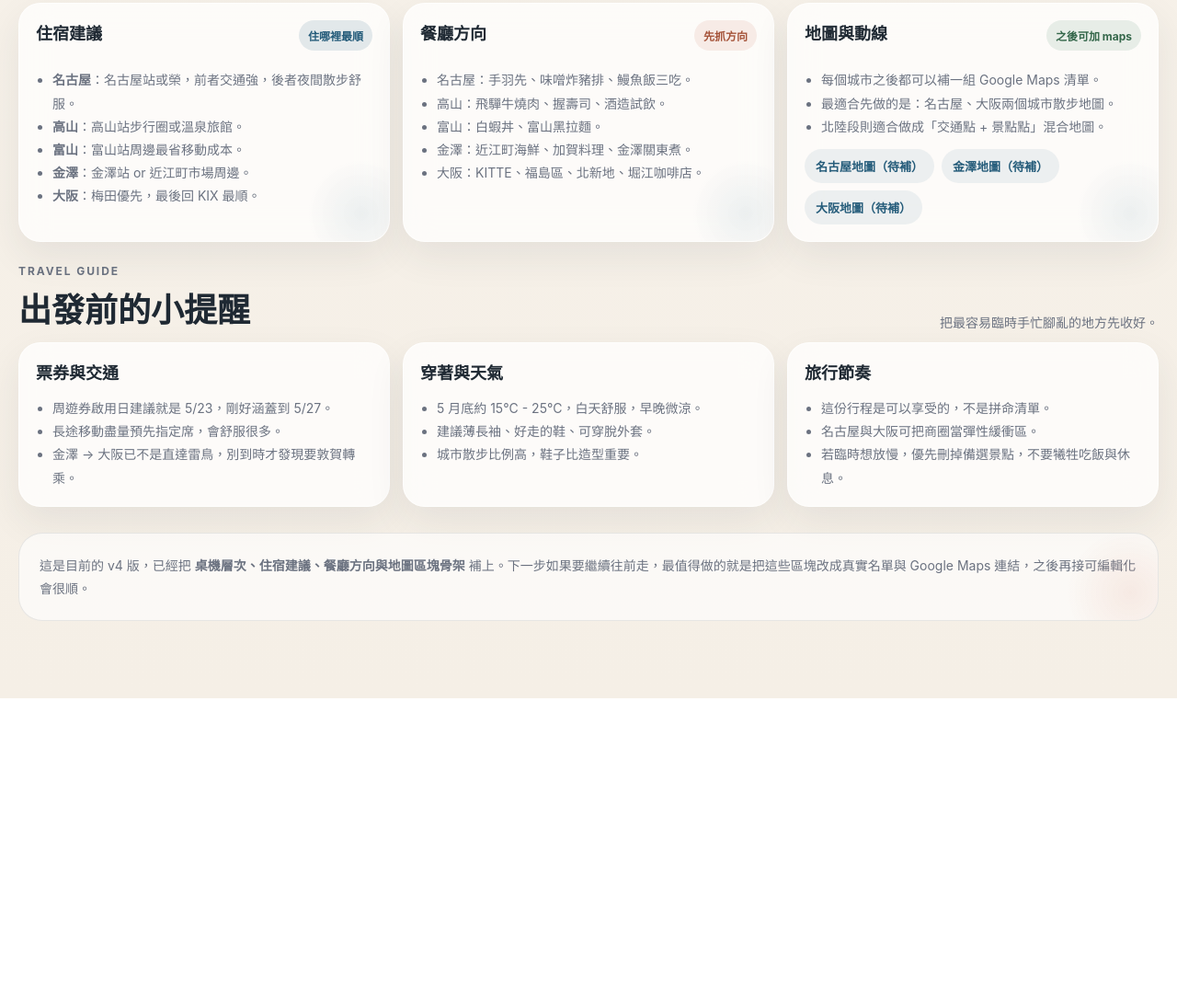
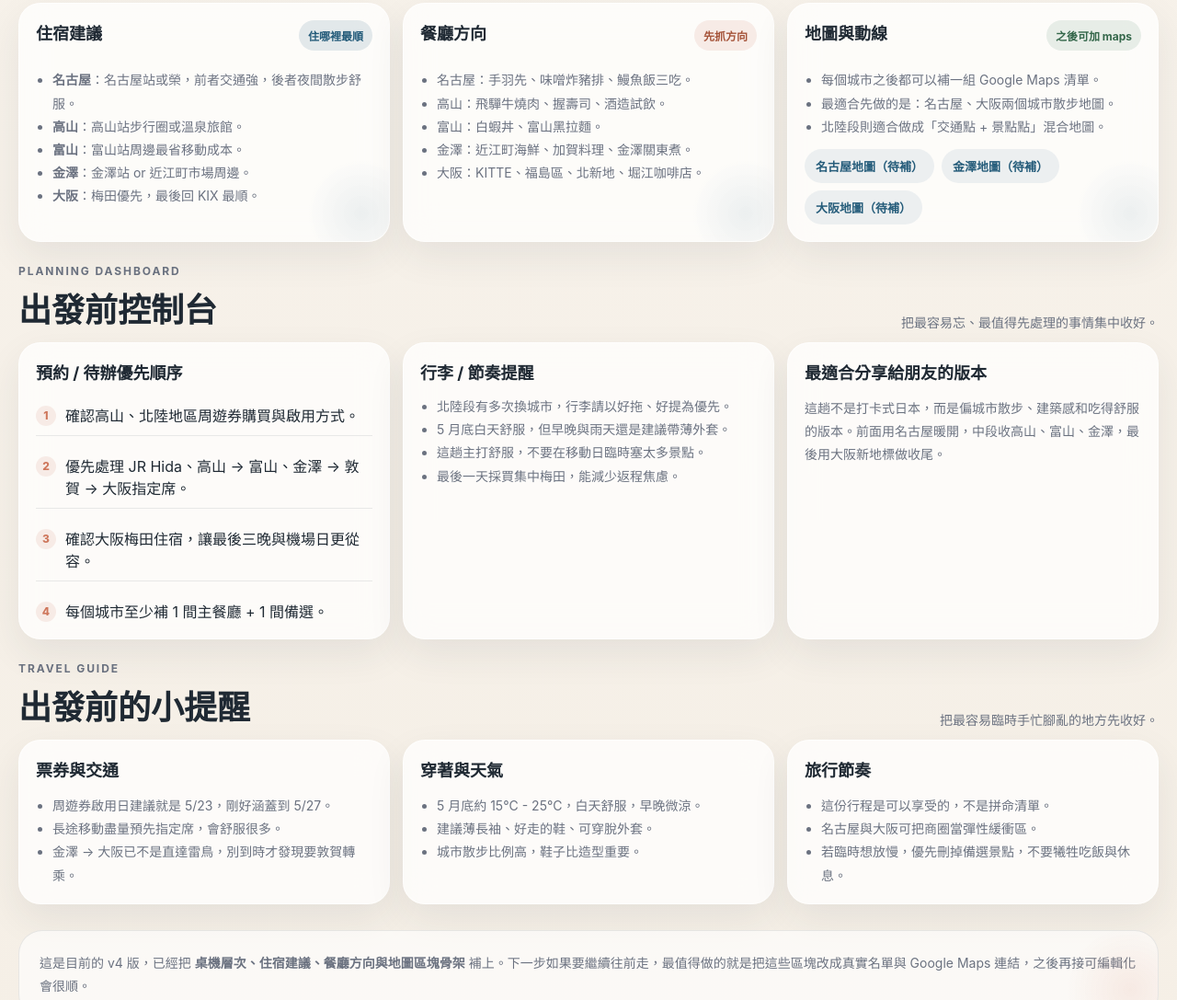
Before and after one commit to meteorcyclops/japan-trip-2026, a plain HTML site: page index.html in a window 1280 px wide. Shown: the part 4466-5553 px from the top of the page at 92% size. Before the commit the page ends 5225 px from the top, so only its background shows below. Drawn offline with Linux system fonts and the light colour scheme.

Commit message:
enhance travel dashboard planning widgets

```diff
--- a/index.html
+++ b/index.html
@@ -471,8 +471,71 @@
       .highlight-grid,
       .info-grid,
       .stay-grid,
-      .resource-grid {
+      .resource-grid,
+      .planning-grid {
         grid-template-columns: 1fr;
+      }
+
+      .planning-grid {
+        display: grid;
+        gap: 14px;
+      }
+
+      .planning-card {
+        border-radius: 24px;
+        padding: 18px;
+        background: var(--card);
+        backdrop-filter: blur(16px);
+        -webkit-backdrop-filter: blur(16px);
+        border: 1px solid rgba(255,255,255,0.6);
+        box-shadow: var(--shadow-soft);
+      }
+
+      .planning-card h3 {
+        margin: 0 0 12px;
+        font-size: 18px;
+      }
+
+      .planning-card p,
+      .planning-card li {
+        color: var(--muted);
+        line-height: 1.8;
+        font-size: 14px;
+      }
+
+      .planning-card ul {
+        margin: 0;
+        padding-left: 18px;
+      }
+
+      .todo-list {
+        display: grid;
+        gap: 10px;
+      }
+
+      .todo-item {
+        display: flex;
+        gap: 10px;
+        align-items: flex-start;
+        padding: 10px 0;
+        border-bottom: 1px solid var(--line);
+      }
+
+      .todo-item:last-child { border-bottom: 0; padding-bottom: 0; }
+
+      .todo-dot {
+        width: 22px;
+        height: 22px;
+        border-radius: 999px;
+        background: var(--accent-soft);
+        color: var(--accent);
+        display: inline-flex;
+        align-items: center;
+        justify-content: center;
+        font-size: 12px;
+        font-weight: 800;
+        flex: 0 0 auto;
+        margin-top: 2px;
       }
 
       .highlight {
@@ -603,7 +666,8 @@
         .highlight-grid,
         .info-grid,
         .stay-grid,
-        .resource-grid { grid-template-columns: repeat(3, minmax(0,1fr)); }
+        .resource-grid,
+        .planning-grid { grid-template-columns: repeat(3, minmax(0,1fr)); }
         .summary-strip { grid-template-columns: repeat(4, minmax(0,1fr)); }
       }
 
@@ -1014,6 +1078,42 @@
         </div>
       </section>
 
+      <section class="section" id="planning-dashboard">
+        <div class="section-head">
+          <div>
+            <div class="section-kicker">Planning dashboard</div>
+            <h2>出發前控制台</h2>
+          </div>
+          <p class="section-sub">把最容易忘、最值得先處理的事情集中收好。</p>
+        </div>
+        <div class="planning-grid">
+          <article class="planning-card">
+            <h3>預約 / 待辦優先順序</h3>
+            <div class="todo-list">
+              <div class="todo-item"><div class="todo-dot">1</div><div>確認高山、北陸地區周遊券購買與啟用方式。</div></div>
+              <div class="todo-item"><div class="todo-dot">2</div><div>優先處理 JR Hida、高山 → 富山、金澤 → 敦賀 → 大阪指定席。</div></div>
+              <div class="todo-item"><div class="todo-dot">3</div><div>確認大阪梅田住宿，讓最後三晚與機場日更從容。</div></div>
+              <div class="todo-item"><div class="todo-dot">4</div><div>每個城市至少補 1 間主餐廳 + 1 間備選。</div></div>
+            </div>
+          </article>
+
+          <article class="planning-card">
+            <h3>行李 / 節奏提醒</h3>
+            <ul>
+              <li>北陸段有多次換城市，行李請以好拖、好提為優先。</li>
+              <li>5 月底白天舒服，但早晚與雨天還是建議帶薄外套。</li>
+              <li>這趟主打舒服，不要在移動日臨時塞太多景點。</li>
+              <li>最後一天採買集中梅田，能減少返程焦慮。</li>
+            </ul>
+          </article>
+
+          <article class="planning-card">
+            <h3>最適合分享給朋友的版本</h3>
+            <p>這趟不是打卡式日本，而是偏城市散步、建築感和吃得舒服的版本。前面用名古屋暖開，中段收高山、富山、金澤，最後用大阪新地標做收尾。</p>
+          </article>
+        </div>
+      </section>
+
       <section class="section" id="guide-extra">
         <div class="section-head">
           <div>
```
Also changed, not shown: .github/workflows/deploy-pages.yml.
